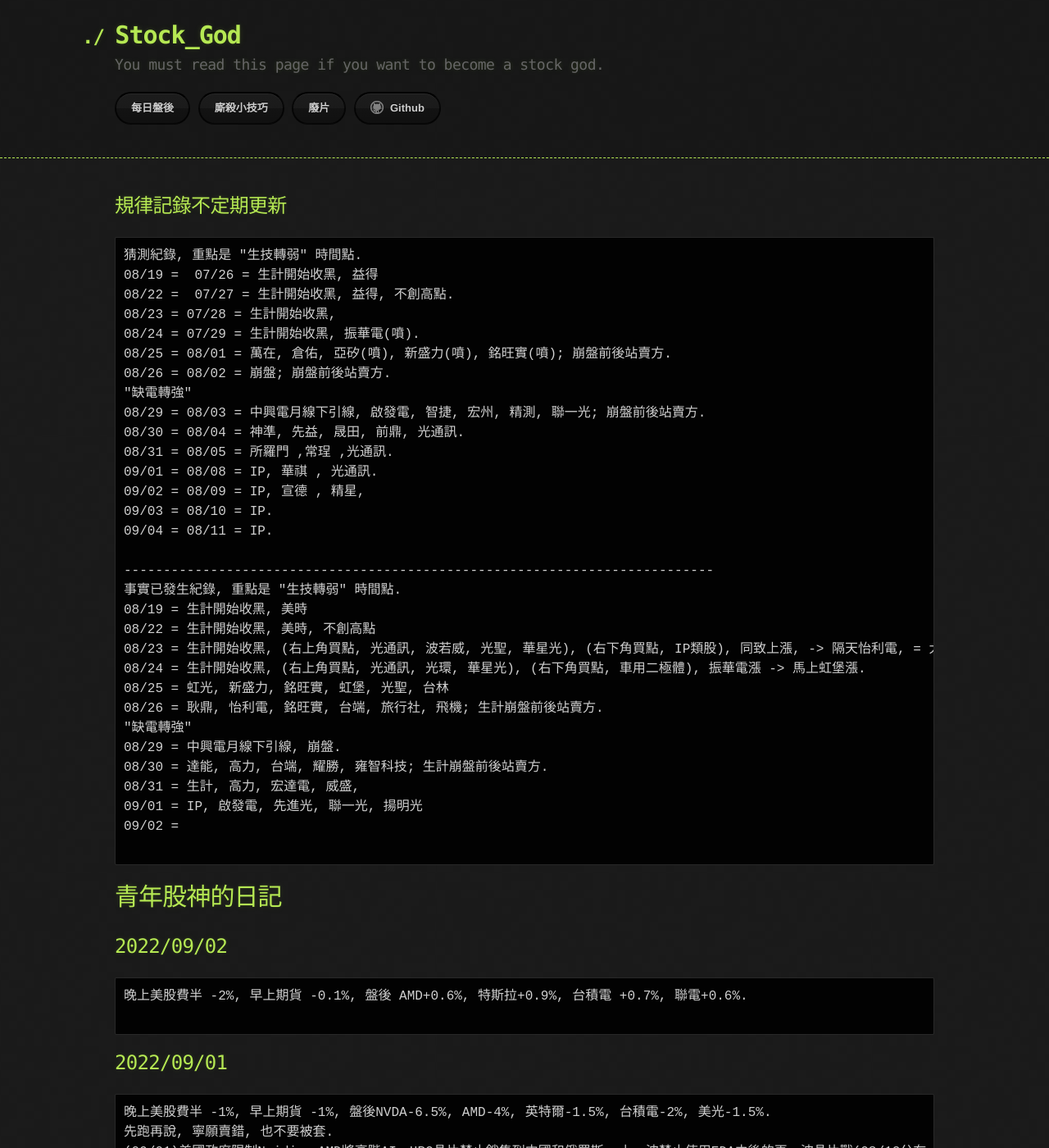
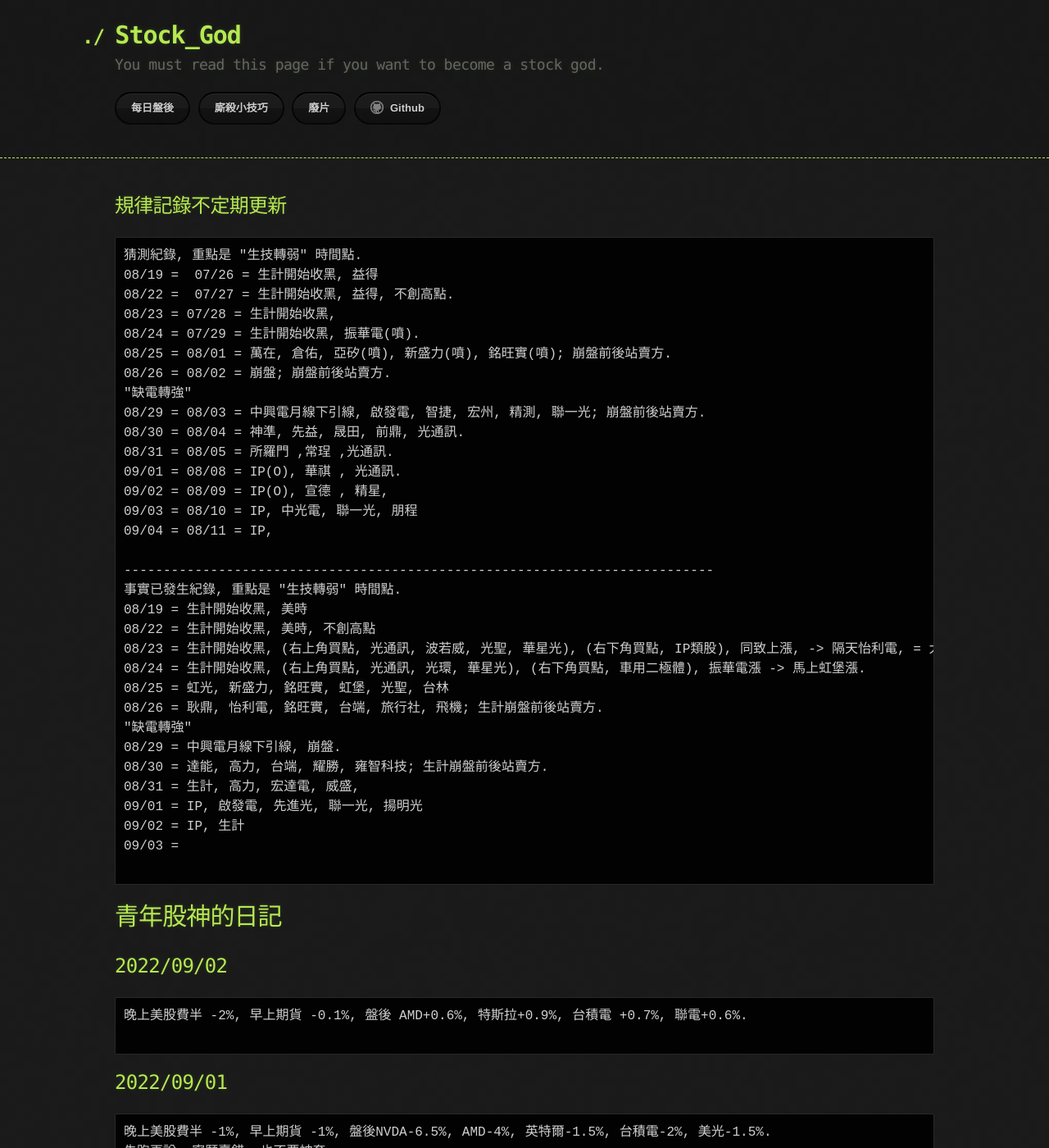
Before and after one commit to lepg5487/Stock_God, a Jekyll site: the page built from index.md, in a window 1280 px wide and 1400 px high. Shown: the whole window at 82% size. Built offline with Jekyll 4.4.1, drawn with Linux system fonts in a browser that asks for light colours; our own code applies the rules of GitHub Pages for plain Markdown files.

Commit message:
Update index.md

````diff
--- a/index.md
+++ b/index.md
@@ -15,10 +15,10 @@ layout: testlayouts
 08/29 = 08/03 = 中興電月線下引線, 啟發電, 智捷, 宏州, 精測, 聯一光; 崩盤前後站賣方.
 08/30 = 08/04 = 神準, 先益, 晟田, 前鼎, 光通訊.
 08/31 = 08/05 = 所羅門 ,常珵 ,光通訊.
-09/01 = 08/08 = IP, 華祺 , 光通訊.
-09/02 = 08/09 = IP, 宣德 , 精星,
-09/03 = 08/10 = IP.
-09/04 = 08/11 = IP.
+09/01 = 08/08 = IP(O), 華祺 , 光通訊.
+09/02 = 08/09 = IP(O), 宣德 , 精星,
+09/03 = 08/10 = IP, 中光電, 聯一光, 朋程
+09/04 = 08/11 = IP,
 
 ---------------------------------------------------------------------------
 事實已發生紀錄, 重點是 "生技轉弱" 時間點.
@@ -33,7 +33,8 @@ layout: testlayouts
 08/30 = 達能, 高力, 台端, 耀勝, 雍智科技; 生計崩盤前後站賣方.
 08/31 = 生計, 高力, 宏達電, 威盛,
 09/01 = IP, 啟發電, 先進光, 聯一光, 揚明光
-09/02 =
+09/02 = IP, 生計
+09/03 =
 
 ```
 
````
